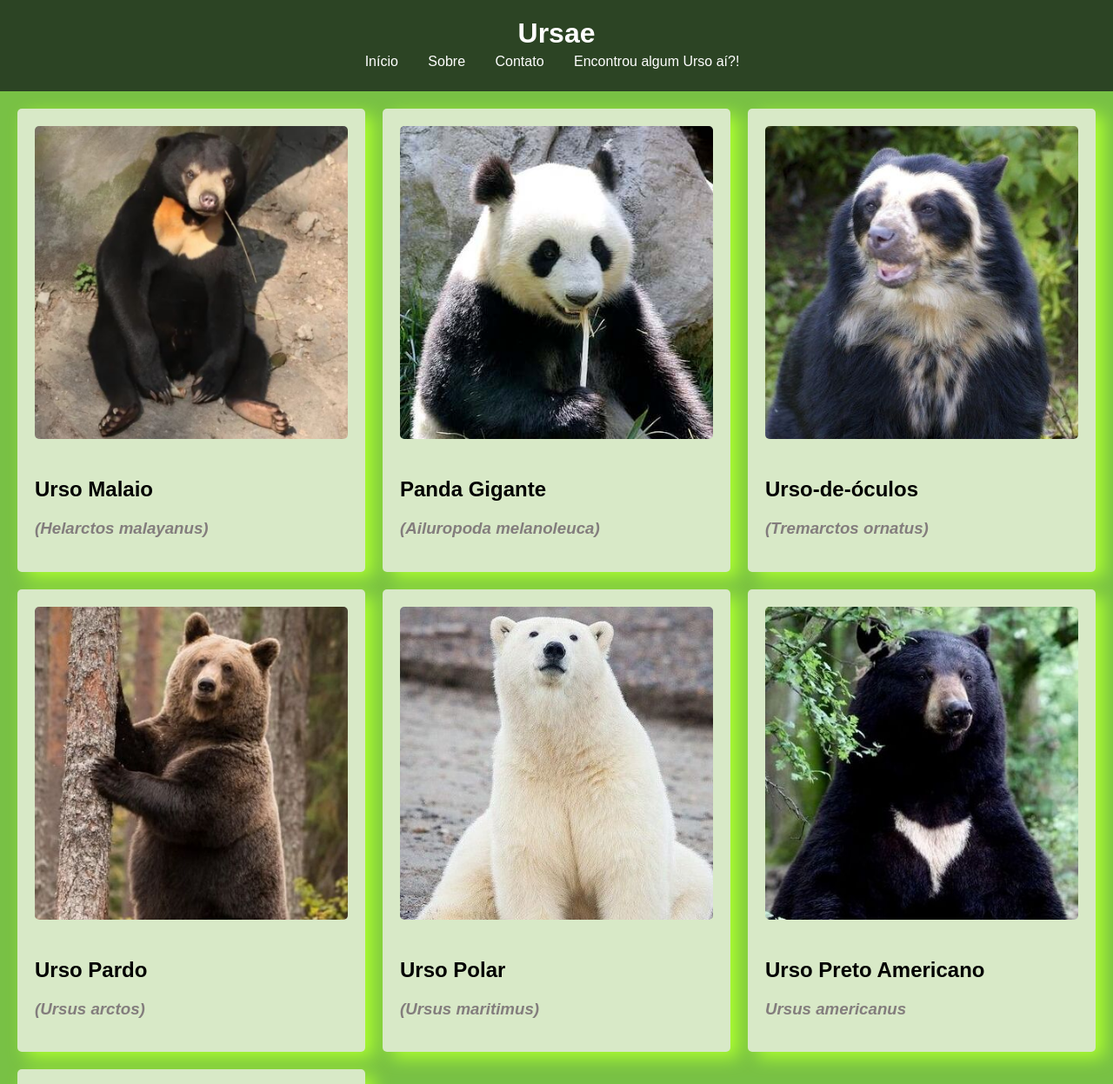
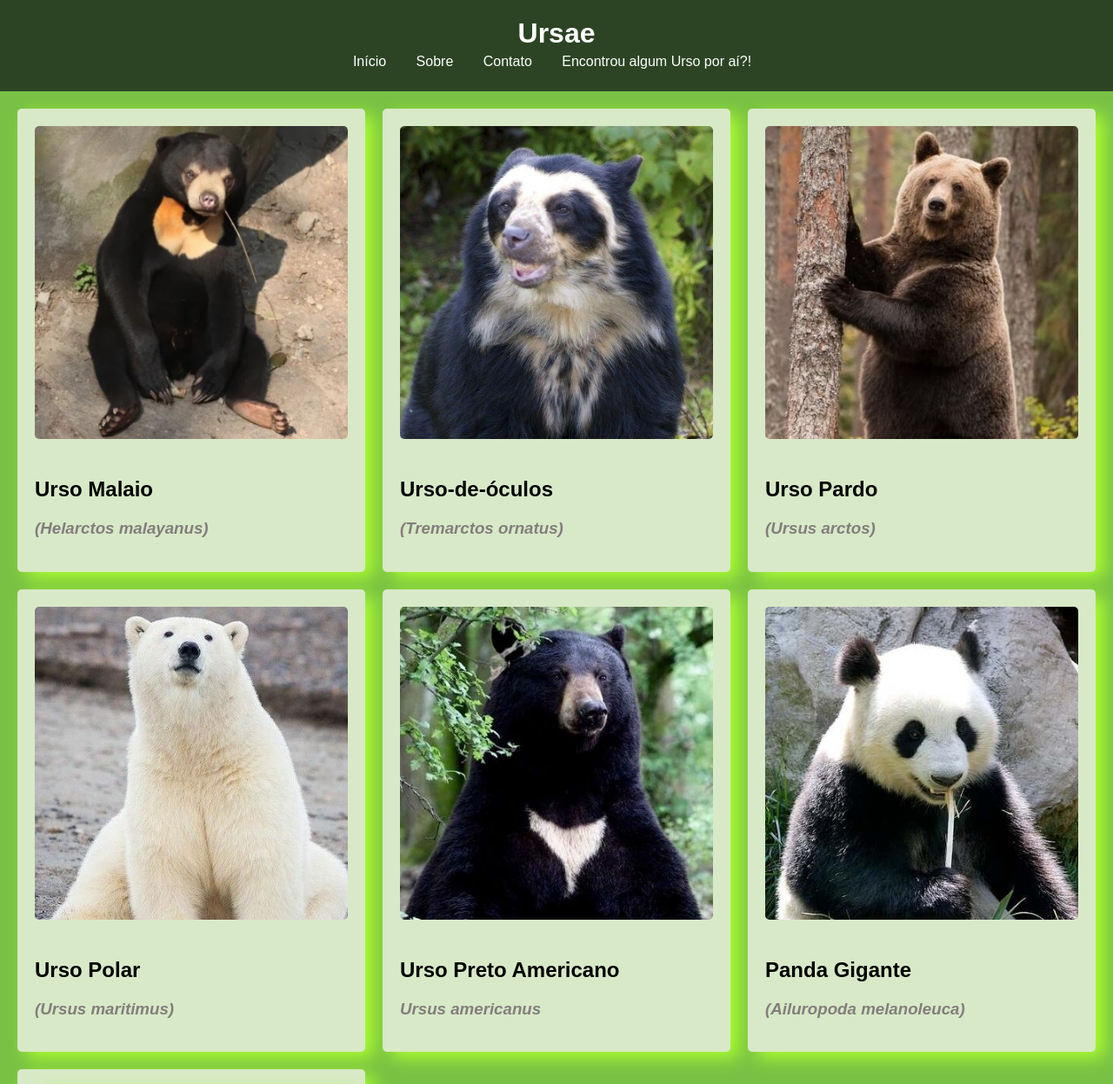
Before and after one commit to GuigohC0D3/TrabalhoICEV, a plain HTML site: page index.html in a window 1280 px wide. Shown: the top 1247 px of the page at 87% size. Drawn offline with Linux system fonts and the light colour scheme; files whose address does not match are found by name.

Commit message:
Identação e fechamento de algumas tags avulsas

```diff
--- a/index.html
+++ b/index.html
@@ -8,65 +8,75 @@
     <title>Espécies de Ursos</title>
   </head>
   <body>
-<head>
-  <meta charset="UTF-8">
-  <meta name="viewport" content="width=device-width, initial-scale=1.0">
-  <title>Meu Blog</title>
-</head>
-<body>
     <header>
+      <div>
+        <div>
           <h1>Ursae</h1>
+        </div>
+        <div>
           <nav>
           <ul>
             <li><a href="index.html">Início</a></li>
             <li><a href="sobre.html">Sobre</a></li>
             <li><a href="contato.html">Contato</a></li>
-        <li><a href="sendursos.html">Encontrou algum Urso aí?!</a></li>
+            <li><a href="sendursos.html">Encontrou algum Urso por aí?!</a></li>
           </ul>
         </nav>
+        </div>
+      </div>
+
     </header>
     <main id="post">
+
+      <div class="post">
         <a href="urso_malaio.html">
-        <div class="post">
           <img src="img/URSO_MALAIO_1.png" alt="Urso Malaio">
           <h2>Urso Malaio</h2>
           <h3 class="nome-cientifico">(Helarctos malayanus)</h3>
+        </a>
       </div>
+
+      <div class="post">
+        <a href="urso_de_oculos.html" style="text-decoration: none;">
+          <img src="img/Urso_de_oculos.png" alt="Imagem do post 3">
+          <h2>Urso-de-óculos</h2>
+          <h3 class="nome-cientifico"> (Tremarctos ornatus) </h3>
         </a>
+      </div>
+
       <div class="post">
+        <a href="urso_pardo.html" style="text-decoration: none;">
+          <img src="img/Urso_Pardo.jpg" alt="Imagem do post 4">
+          <h2>Urso Pardo</h2>
+          <h3 class="nome-cientifico">(Ursus arctos)</h3>
+        </a>
+      </div>
+
+      <div class="post">
+        <a href="urso_polar.html" style="text-decoration: none;">
+          <img src="img/Urso_Polar.jpg" alt="Imagem do post 5">
+          <h2>Urso Polar</h2>
+          <h3 class="nome-cientifico">(Ursus maritimus)</h3>
+        </a>
+      </div>
+
+      <div class="post">
+        <a href="urso_preto.html" style="text-decoration: none;">
+          <img src="img/Urso_preto_americano.jpg" alt="Imagem do post 6">
+          <h2>Urso Preto Americano</h2>
+          <h3 class="nome-cientifico">Ursus americanus</h3>
+        </a>
+      </div>
+
+      <div class="post">
+        <a href="panda_gigante.html">
           <img src="img/urso-panda_1.jpg" alt="Panda-Gigante">
           <h2>Panda Gigante</h2>
           <h3 class="nome-cientifico">(Ailuropoda melanoleuca)</h3>
         </a>
       </div>
-      <a href="urso_de_oculos.html" style="text-decoration: none;">
+
       <div class="post">
-          <img src="img/Urso_de_oculos.png" alt="Imagem do post 3">
-          <h2>Urso-de-óculos
-          </h2>
-          <h3 class="nome-cientifico"> (Tremarctos ornatus) </h3>
-        </div>
-      </a>
-      <a href="urso_pardo.html" style="text-decoration: none;">
-        <div class="post">
-          <img src="img/Urso_Pardo.jpg" alt="Imagem do post 4">
-          <h2>Urso Pardo</h2>
-          <h3 class="nome-cientifico">(Ursus arctos)</h3>
-        </div>
-      <a href="urso_polar.html" style="text-decoration: none;">
-        <div class="post">
-          <img src="img/Urso_Polar.jpg" alt="Imagem do post 5">
-          <h2>Urso Polar</h2>
-          <h3 class="nome-cientifico">(Ursus maritimus)</h3>
-        </div>
-      </a>
-      <a href="urso_preto.html" style="text-decoration: none;">
-        <div class="post">
-          <img src="img/Urso_preto_americano.jpg" alt="Imagem do post 6">
-          <h2>Urso Preto Americano</h2>
-          <h3 class="nome-cientifico">Ursus americanus</h3>
-        </div>
-      </a>
         <a href="defesa.html" style="text-decoration: none;">
           <div class="post">
             <img src="img/ataque_urso.png" alt="Defesa contra os Ursos">
@@ -76,9 +86,14 @@
               Aqui estão algumas orientações gerais:</p>
           </div>
         </a>
+      </div>
+
     </main>
+
     <footer>
       <p>&copy; 2024 Ursae</p>
     </footer>
+
   </body>
+
 </html>
```
Lines whose indentation alone changed are shown as unchanged.
